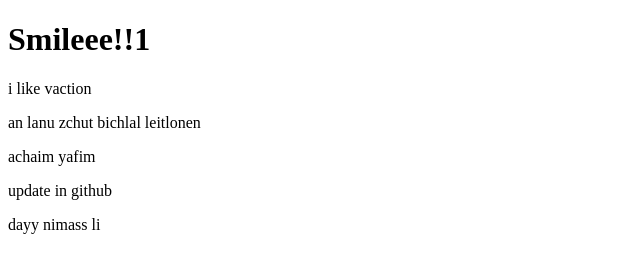
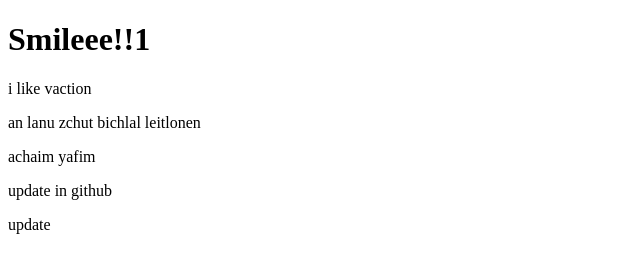
Before and after one commit to brachigit/PR, a plain HTML site: page index.html in a window 1280 px wide. Shown: the full height of the page, 0-640 px from the left. Drawn offline with Linux system fonts and the light colour scheme.

Commit message:
first girsa branchb

```diff
--- a/index.html
+++ b/index.html
@@ -14,6 +14,7 @@
 
     <p>achaim yafim</p>
     <p>update in github</p>
-<p>dayy nimass li</p>
+
+    <p>update</p>
 </body>
 </html>
```
